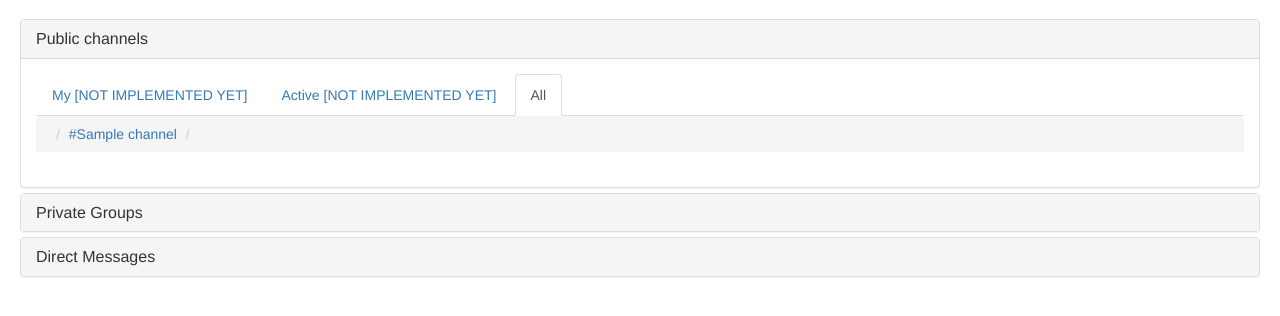
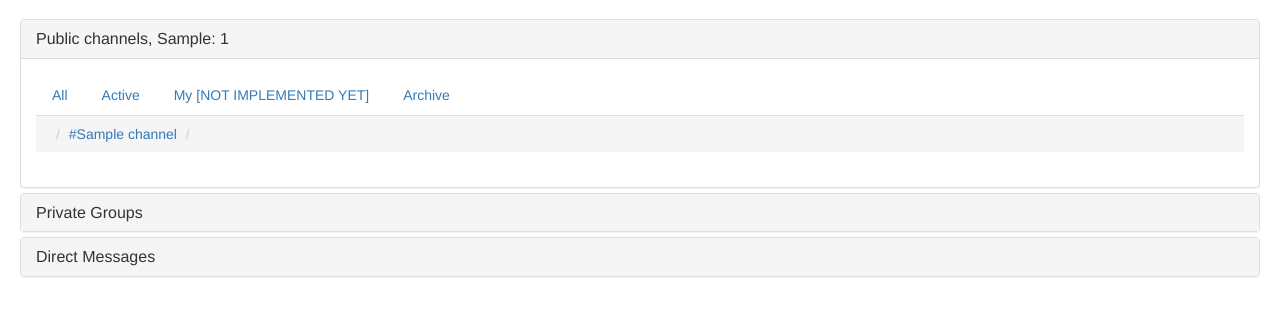
Before and after one commit to n8v-guy/slag, a Flask app: template templates/browse.htm in a window 1280 px wide. Shown: the part 51-367 px from the top of the page. Run offline with Flask 2, Linux system fonts and the light colour scheme; the template is opened without the code that fills it: most values are stand-ins (such as "Sample title", 1, 10 or a date in 2020); some libraries are stand-ins or nearby versions.

Commit message:
History browse filters

```diff
--- a/app.py
+++ b/app.py
@@ -128,7 +128,10 @@ def browse():
                                 's': s})
     results = []
     if s == '':
-        channels = list(mongo.db.import_streams.find({}, sort=[('name', pymongo.ASCENDING)]))
+        f = flask.request.args.get('filter', 'active')
+        filters = {'all': {}, 'active': {'active': True}, 'archive': {'active': False}, }
+        if f not in filters: f = 'active'
+        channels = list(mongo.db.import_streams.find(filters[f], sort=[('name', pymongo.ASCENDING)]))
         return flask.render_template('browse.htm', **locals())
     query = mongo.db.import_messages\
         .find({'to': s},
@@ -168,13 +171,26 @@ def import_zip_thread():
             channels = json.loads(channel_list.read())
             bulk = mongo.db.import_streams.initialize_ordered_bulk_op()
             for channel in channels:
+                pins = []
+                if 'pins' in channel:
+                    for pin in channel['pins']:
+                        ts = pin['id'].split('.')[0]
+                        msg_id = ts + '/' + pin['user']
+                        pins.append(msg_id)
                 bulk.find({'_id': channel['id']}).upsert().update(
-                    {'$set': {'name': channel['name']}})
+                    {'$set': {'name': channel['name'],
+                              'type': 0, # public channel
+                              'active': not channel['is_archived'],
+                              'topic': channel['topic']['value'],
+                              'pins': pins}})
             result = bulk.execute()
+            mongo.db.import_streams.create_index('type')
+            mongo.db.import_streams.create_index('active')
             # import messages
             files = filter(lambda n: not n.endswith('/'), archive.namelist())
             bulk = mongo.db.import_messages.initialize_ordered_bulk_op()
             for channel in channels:
+                continue
                 chan_name, chan_id = channel['name'], channel['id']
                 for filename in filter(lambda n: n.startswith(chan_name+'/'), files):
                     with archive.open(filename) as day_export:
@@ -189,13 +205,13 @@ def import_zip_thread():
                                           'msg': msg['text'],
                                           'from': msg['user'],
                                           'to': chan_id}})
-            result = bulk.execute()
-            skip_fileds = ['upserted', 'modified', 'matched', 'removed', 'inserted']
-            for field in skip_fileds:
-                result.pop(field, None)
+            #result = bulk.execute()
             mongo.db.import_messages.create_index('ts')
             mongo.db.import_messages.create_index('to')
             mongo.db.import_messages.create_index([('msg', 'text')], default_language='ru')
+    skip_fileds = ['upserted', 'modified', 'matched', 'removed', 'inserted']
+    for field in skip_fileds:
+        result.pop(field, None)
     return 'Import complete!<br />' + str(result)
 
 if __name__ == "__main__":
--- a/templates/browse.htm
+++ b/templates/browse.htm
@@ -6,15 +6,24 @@
   <div class="panel panel-default">
     <div class="panel-heading" role="tab" id="headingOne">
       <h4 class="panel-title">
-        <a role="button" data-toggle="collapse" data-parent="#accordion" href="#collapseOne" aria-expanded="true" aria-controls="collapseOne">Public channels</a>
+        <a role="button" data-toggle="collapse" data-parent="#accordion" href="#collapseOne" aria-expanded="true" aria-controls="collapseOne">Public channels, {{ f + ': ' + channels|length|string }}</a>
       </h4>
     </div>
     <div id="collapseOne" class="panel-collapse collapse in" role="tabpanel" aria-labelledby="headingOne">
       <div class="panel-body">
         <ul class="nav nav-tabs">
-          <li role="presentation"><a href="#">My [NOT IMPLEMENTED YET]</a></li>
-          <li role="presentation"><a href="#">Active [NOT IMPLEMENTED YET]</a></li>
-          <li role="presentation" class="active"><a href="#">All</a></li>
+          <li role="presentation" class="{{'active' if f=='all'     else ''}}">
+            <a href="/browse?filter=all">All</a>
+        </li>
+          <li role="presentation" class="{{'active' if f=='active'  else ''}}">
+            <a href="/browse?filter=active">Active</a>
+        </li>
+          <li role="presentation" class="{{'active' if f=='my'      else ''}}">
+            <a href="/browse?filter=my">My [NOT IMPLEMENTED YET]</a>
+            </li>
+          <li role="presentation" class="{{'active' if f=='archive' else ''}}">
+            <a href="/browse?filter=archive">Archive</a>
+        </li>
         </ul>
 
         <ol class="breadcrumb">
```
